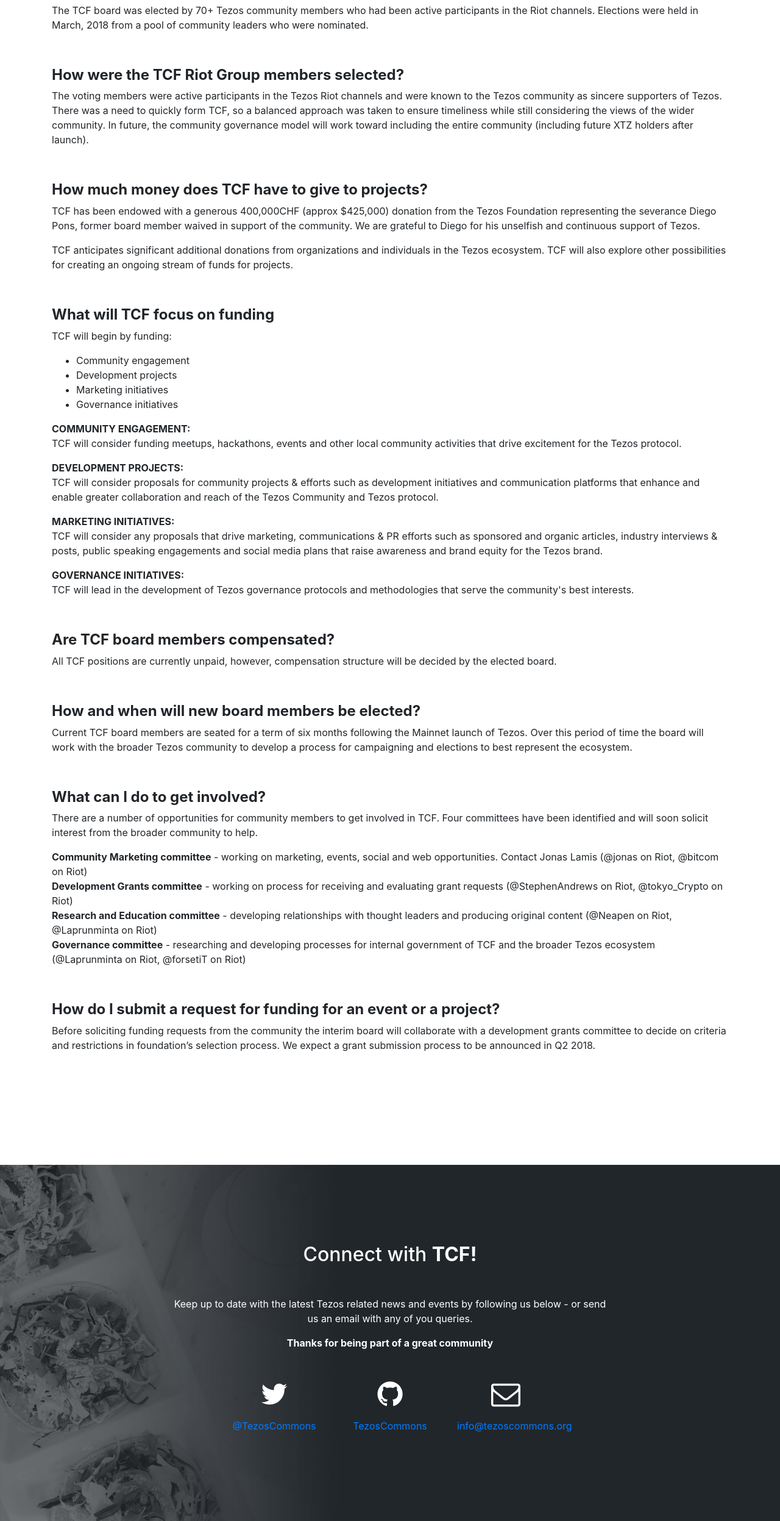
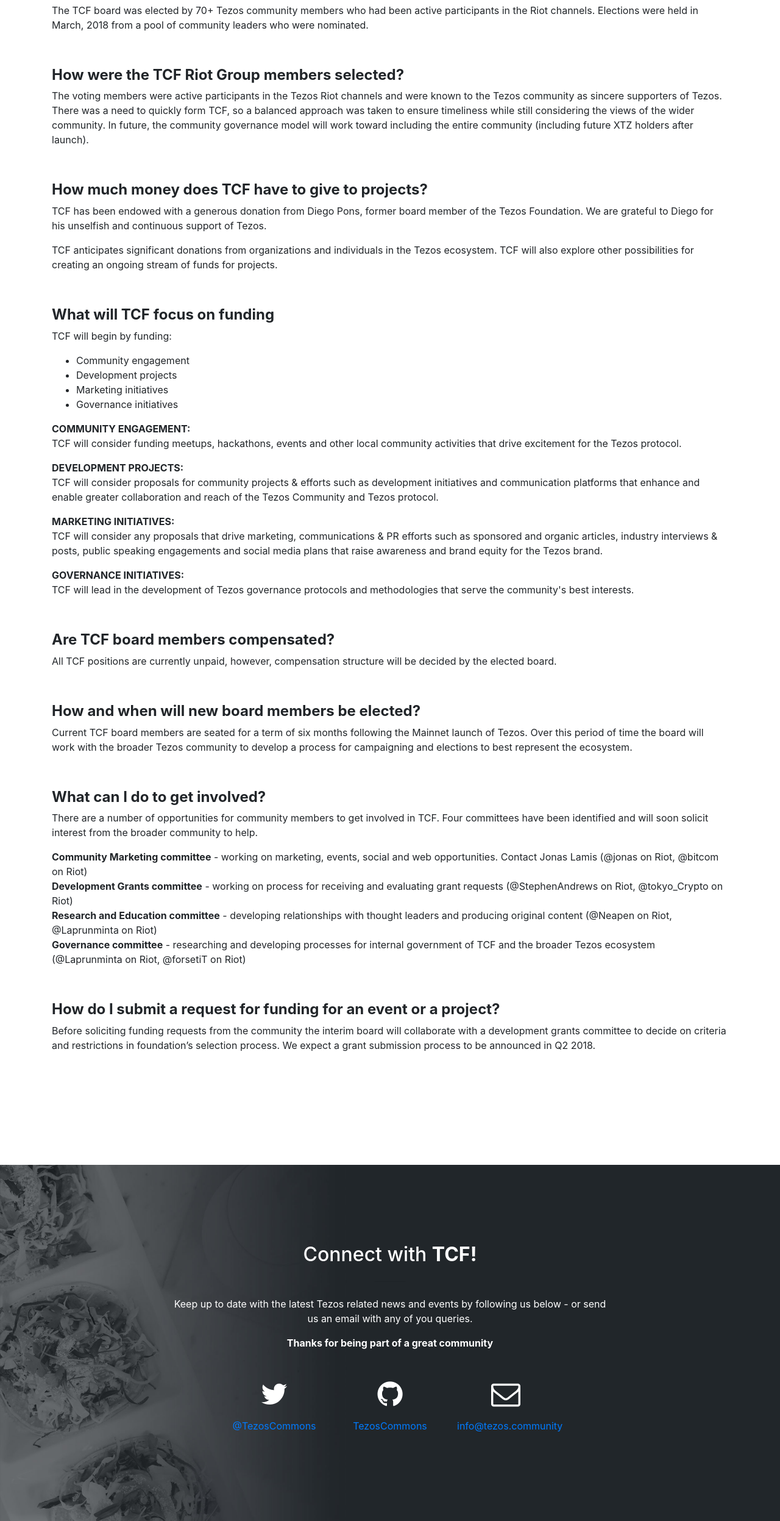
Before and after one commit to TezosCommons/tezoscommons.github.io, a website with bundled scripts: page faq.html in a window 1280 px wide. Shown: the part 862-3356 px from the top of the page at 61% size. Built offline with nearby package versions, Linux system fonts and the light colour scheme.

Commit message:
Additional content changes

```diff
--- a/faq.html
+++ b/faq.html
@@ -118,9 +118,9 @@
                 <div class="row">
                   <div class="col-lg-12">
                     <h3>How much money does TCF have to give to projects?</h3>
-                    <p>TCF has been endowed with a generous 400,000CHF (approx $425,000) donation from the Tezos Foundation representing the severance Diego Pons, former board member waived in support of the community. We are grateful to Diego for his unselfish and continuous support of Tezos.<p>
+                    <p>TCF has been endowed with a generous donation from Diego Pons, former board member of the Tezos Foundation. We are grateful to Diego for his unselfish and continuous support of Tezos.<p>
 
-                    <p>TCF anticipates significant additional donations from organizations and individuals in the Tezos ecosystem.  TCF will also explore other possibilities for creating an ongoing stream of funds for projects.</p>
+                    <p>TCF anticipates significant donations from organizations and individuals in the Tezos ecosystem. TCF will also explore other possibilities for creating an ongoing stream of funds for projects.</p>
                   </div>
                 </div>
               </div>
@@ -209,7 +209,7 @@
           <div class="col-lg-2 mr-auto text-center">
             <i class="fa fa-envelope-o fa-3x mb-3 sr-contact"></i>
             <p>
-              <a href="mailto:info@tezoscommons.org">info@tezoscommons.org</a>
+              <a href="mailto:info@tezos.community">info@tezos.community</a>
             </p>
           </div>
         </div>
```
Also changed, not shown: index.html (+1 -1 lines), news.html (+1 -1 lines), team.html (+2 -2 lines).
